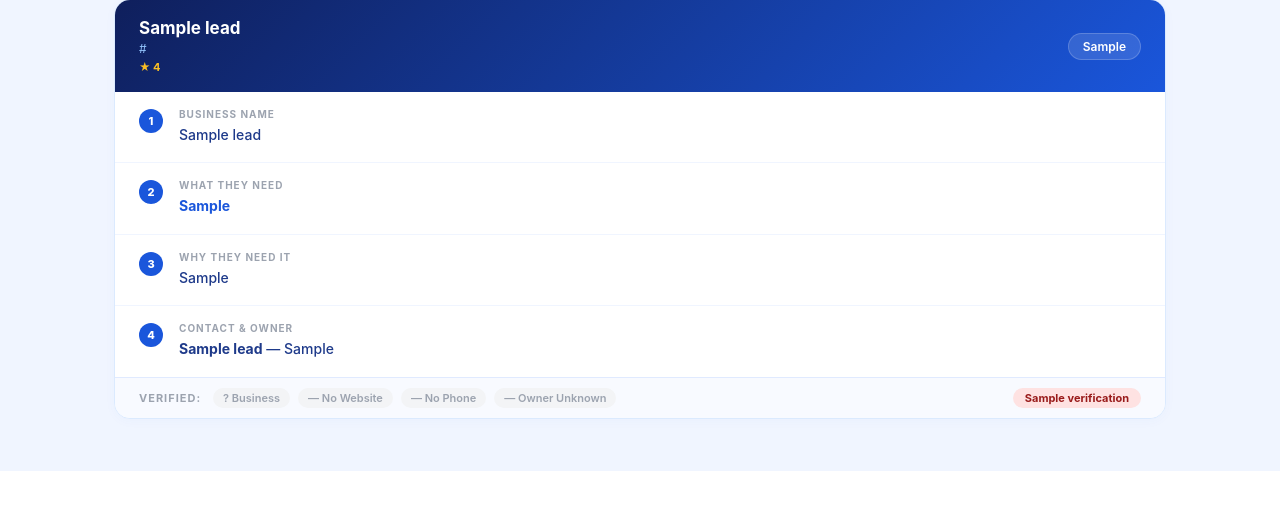
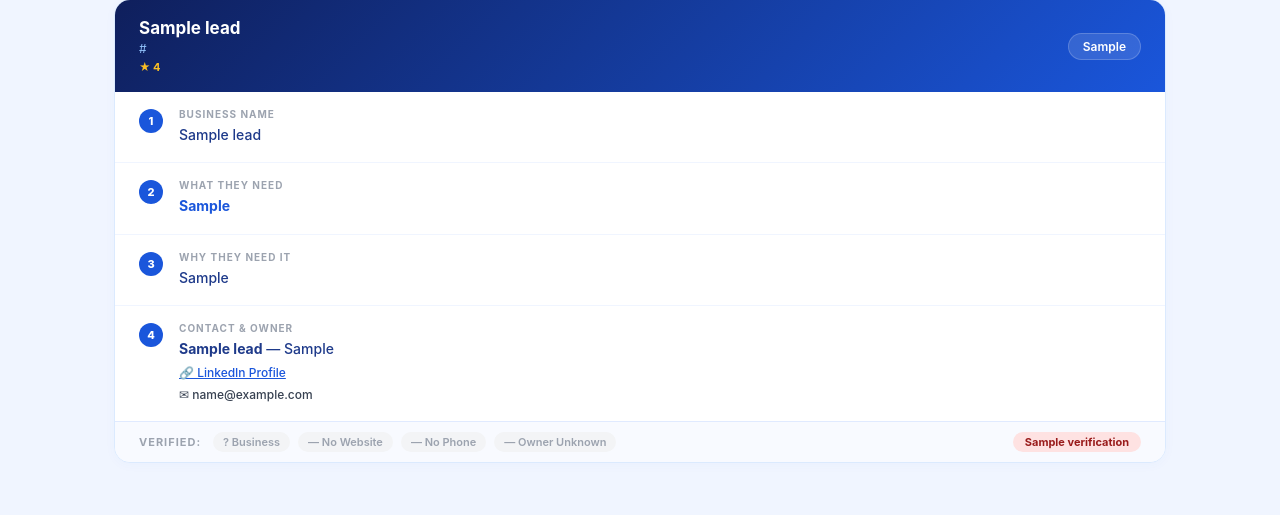
Before and after one commit to aibuilder-debug007/lead-scout, a FastAPI app: template templates/index.html in a window 1280 px wide. Shown: the part 560-1075 px from the top of the page. Before the commit the page ends 1031 px from the top, so only its background shows below. Run offline with FastAPI, Linux system fonts and the light colour scheme; the template is opened without the code that fills it: most values are stand-ins (such as "Sample title", 1, 10 or a date in 2020).

Commit message:
Add owner personal info: LinkedIn profile and personal email search

```diff
--- a/main.py
+++ b/main.py
@@ -165,6 +165,49 @@ async def scrape_site_deep(url: str) -> tuple[str, str]:
         contact_parts.append(f"Phone: {all_phones[0]}")
 
     return all_text[:5000], " | ".join(contact_parts)
+
+
+async def find_owner_personal_info(owner_name: str, business_name: str) -> dict:
+    """Search for owner's LinkedIn profile and personal email via Brave."""
+    result = {"linkedin": "", "personal_email": ""}
+    if not owner_name or owner_name == "Not found" or not BRAVE_API_KEY:
+        return result
+
+    try:
+        async with httpx.AsyncClient(timeout=10) as h:
+            r = await h.get(
+                "https://api.search.brave.com/res/v1/web/search",
+                headers={"Accept": "application/json", "X-Subscription-Token": BRAVE_API_KEY},
+                params={"q": f'"{owner_name}" "{business_name}" site:linkedin.com/in', "count": 3}
+            )
+            for res in r.json().get("web", {}).get("results", []):
+                url = res.get("url", "")
+                if "linkedin.com/in/" in url:
+                    result["linkedin"] = url
+                    break
+    except Exception:
+        pass
+
+    try:
+        async with httpx.AsyncClient(timeout=10) as h:
+            r = await h.get(
+                "https://api.search.brave.com/res/v1/web/search",
+                headers={"Accept": "application/json", "X-Subscription-Token": BRAVE_API_KEY},
+                params={"q": f'"{owner_name}" "{business_name}" email', "count": 5}
+            )
+            snippets = " ".join(
+                res.get("description", "") + " " + res.get("title", "")
+                for res in r.json().get("web", {}).get("results", [])
+            )
+        emails = re.findall(r"[a-zA-Z0-9._%+\-]+@[a-zA-Z0-9.\-]+\.[a-zA-Z]{2,}", snippets)
+        skip = {"noreply", "no-reply", "info@", "support@", "help@", "contact@", "admin@", "hello@"}
+        personal = [e for e in emails if not any(s in e.lower() for s in skip)]
+        if personal:
+            result["personal_email"] = personal[0]
+    except Exception:
+        pass
+
+    return result
 
 
 async def find_owner(business_name: str, location: str, site_text: str) -> str:
@@ -353,6 +396,8 @@ async def process_business(biz: dict, location: str) -> dict:
     owner_task = find_owner(name, location, site_text)
     analysis, owner = await asyncio.gather(analysis_task, owner_task)
 
+    owner_info = await find_owner_personal_info(owner, name)
+
     contact_parts = []
     if phone:
         contact_parts.append(f"Phone: {phone}")
@@ -369,6 +414,8 @@ async def process_business(biz: dict, location: str) -> dict:
         "why_they_need_it": analysis["why_they_need_it"],
         "contact_info": " | ".join(contact_parts) if contact_parts else "Not found",
         "owner_name": owner,
+        "owner_linkedin": owner_info.get("linkedin", ""),
+        "owner_personal_email": owner_info.get("personal_email", ""),
     }
 
     lead["verification"] = await verify_lead_data(lead)
@@ -455,7 +502,7 @@ async def download(location: str = Form(...), session: str | None = Cookie(defau
     else:
         leads = await scout_leads(location)
     output = io.StringIO()
-    fieldnames = ["name", "url", "rating", "what_they_need", "why_they_need_it", "contact_info", "owner_name", "confidence", "website_verified", "phone_verified", "owner_verified", "business_verified"]
+    fieldnames = ["name", "url", "rating", "what_they_need", "why_they_need_it", "contact_info", "owner_name", "owner_linkedin", "owner_personal_email", "confidence", "website_verified", "phone_verified", "owner_verified", "business_verified"]
     writer = csv.DictWriter(output, fieldnames=fieldnames)
     writer.writeheader()
     for lead in leads:
@@ -470,6 +517,8 @@ async def download(location: str = Form(...), session: str | None = Cookie(defau
             "why_they_need_it": lead["why_they_need_it"],
             "contact_info": lead["contact_info"],
             "owner_name": lead["owner_name"],
+            "owner_linkedin": lead.get("owner_linkedin", ""),
+            "owner_personal_email": lead.get("owner_personal_email", ""),
             "confidence": v.get("label", ""),
             "website_verified": bstr(checks.get("website")),
             "phone_verified": bstr(checks.get("phone")),
--- a/templates/index.html
+++ b/templates/index.html
@@ -392,6 +392,12 @@
                             <div class="row-label">Contact & Owner</div>
                             <div class="row-value">
                                 {% if lead.owner_name != 'Not found' %}<strong>{{ lead.owner_name }}</strong> — {% endif %}{{ lead.contact_info }}
+                                {% if lead.owner_linkedin %}
+                                <br><a href="{{ lead.owner_linkedin }}" target="_blank" style="color:#1a56db;font-size:12px;">&#128279; LinkedIn Profile</a>
+                                {% endif %}
+                                {% if lead.owner_personal_email %}
+                                <br><span style="font-size:12px;color:#374151;">&#9993; {{ lead.owner_personal_email }}</span>
+                                {% endif %}
                             </div>
                         </div>
                     </div>
```
